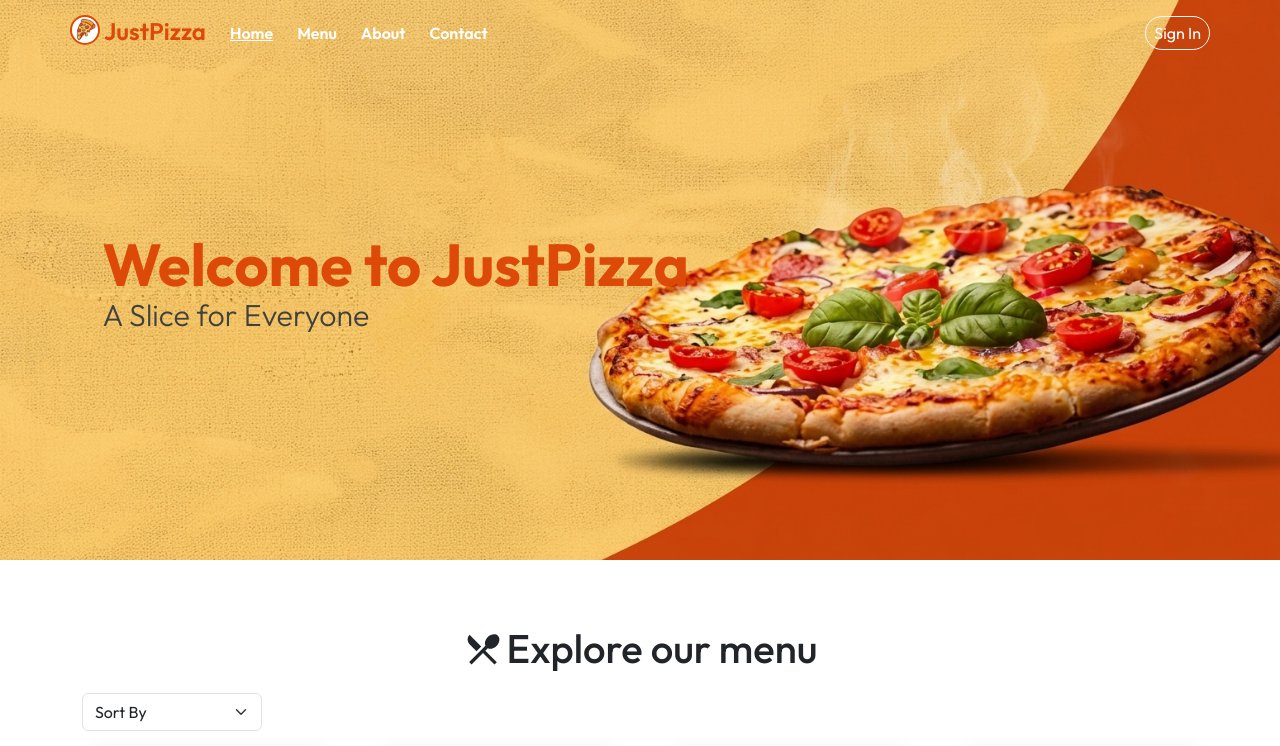
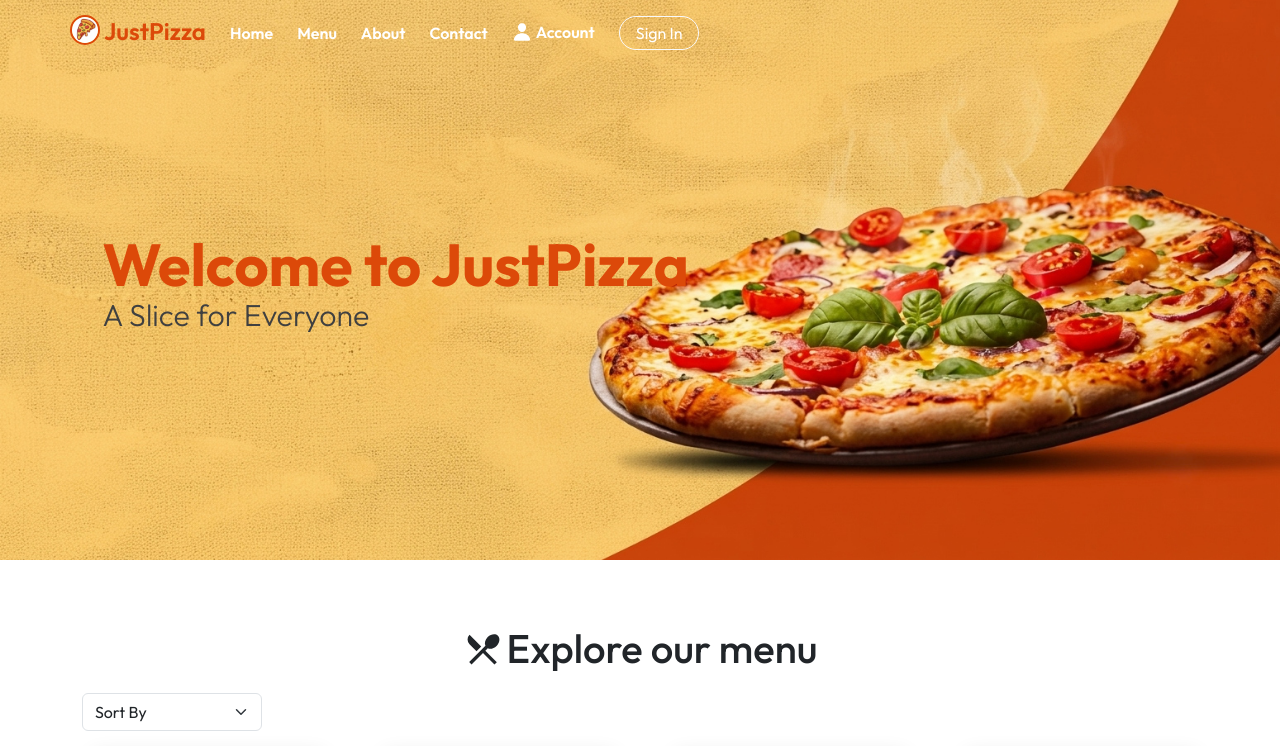
Before and after one commit to vaibhav-velhal/just-pizza-react, a React (Vite) app: page / in a window 1280 px wide. Shown: the top 746 px of the page. Built offline with nearby package versions, Linux system fonts and the light colour scheme; no server answers.

Commit message:
Navbar functionality updated based on the page and user module initialized

```diff
--- a/src/App.jsx
+++ b/src/App.jsx
@@ -2,12 +2,14 @@ import { Routes, Route } from "react-router-dom";
 import Login from "./pages/Login/Login";
 import Register from "./pages/Registration/Register";
 import Home from "./pages/Home/Home";
+import Account from "./pages/Account/Account";
 
 function App() {
   return (
     <>
       <Routes>
         <Route path="/" element={<Home />} />
+        <Route path="/account" element={<Account />} />
         <Route path="/login" element={<Login />} />
         <Route path="/register" element={<Register />} />
         <Route
--- a/src/components/Navbar/Navbar.css
+++ b/src/components/Navbar/Navbar.css
@@ -1,5 +1,9 @@
 .navbar {
     color: white;
+}
+
+#header, #menu, #about {
+    scroll-margin-top: 80px;
 }
 
 .dark-nav {
--- a/src/components/Navbar/Navbar.jsx
+++ b/src/components/Navbar/Navbar.jsx
@@ -1,34 +1,42 @@
-import { Link } from "react-scroll";
 import "./Navbar.css";
 import { useState, useEffect } from "react";
-import { useNavigate } from "react-router-dom";
+import { useLocation, useNavigate, NavLink } from "react-router-dom";
+import { IoPerson } from "react-icons/io5";
 
 function Navbar() {
     const token = JSON.parse(localStorage.getItem("token"));
 
     const [sticky, setSticky] = useState(false);
     const navigate = useNavigate();
+    const location = useLocation();
+
+    const isHomePage = location.pathname === "/";
 
     const handleLogout = () => {
         const confirmLogout = window.confirm("Are you sure you want to logout?");
 
         if(confirmLogout) {
             localStorage.removeItem("token");
-
             navigate("/");
         }
     };
 
     useEffect(() => {
-        window.addEventListener('scroll', ()=>{
-            window.scrollY > 100 ? setSticky(true) : setSticky(false);
-        })
-    }, [])
+        const handleScroll = () => {
+            setSticky(window.scrollY > 100);
+        };
+
+        window.addEventListener("scroll", handleScroll);
+
+        return () => {
+            window.removeEventListener("scroll", handleScroll);
+        };
+    }, []);
 
     return (
-        <nav className={`navbar navbar-expand-lg fixed-top ${sticky ? 'dark-nav' : ''}`}>
+        <nav className={`navbar navbar-expand-lg fixed-top ${sticky ? 'dark-nav' : ''} ${isHomePage ? '': 'dark-nav'}`}>
             <div className="container px-4 px-md-0">
-                <a href="/home" className="navbar-brand me-4 fs-4 fw-semibold">
+                <a href="/" className="navbar-brand me-4 fs-4 fw-semibold">
                     <img src="./logo.png" alt=""className="me-1 mb-2" style={{height: 30, width: 30}}/>JustPizza
                 </a>
                 <button className="navbar-toggler border-secondary border-opacity-75" type="button" data-bs-toggle="collapse" data-bs-target="#navbarNav">
@@ -36,37 +44,52 @@ function Navbar() {
                 </button>
 
                 <div className="collapse navbar-collapse" id="navbarNav">
-                    <ul className="navbar-nav gap-1 gap-md-4 m-2 m-lg-0">
+                    <ul className="navbar-nav align-items-center gap-1 gap-md-4 m-2 m-lg-0">
+                        {
+                            isHomePage ? (
+                            <>
                                 <li className="nav-item fw-semibold">
-                            <Link
-                                to="header" smooth={true} offset={0} duration={200} spy={true} activeClass="active"
-                            >Home</Link>
+                                    <a href="#header">Home</a>
                                 </li>
                                 <li className="nav-item fw-semibold">
-                            <Link
-                                to="menu" smooth={true} offset={-70} duration={200} spy={true} activeClass="active"
-                            >Menu</Link>
+                                    <a href="#menu">Menu</a>
                                 </li>
                                 <li className="nav-item fw-semibold">
-                            <Link
-                                to="about" smooth={true} offset={-70} duration={200} spy={true} activeClass="active"
-                            >About</Link>
+                                    <a href="#about">About</a>
                                 </li>
                                 <li className="nav-item fw-semibold">
-                            <Link
-                                to="footer" smooth={true} offset={-60} duration={200} spy={true} activeClass="active"
-                            >Contact</Link>
+                                    <a href="#footer">Contact</a>
+                                </li>
+                                <li className="nav-item fw-semibold">
+                                    <NavLink to="/account">
+                                            <IoPerson className="fs-5 mb-1 me-1" />Account
+                                    </NavLink>
+                                </li>
+                            </>
+                            ) : (
+                                <>
+                                    <li className="nav-item fw-semibold">
+                                        <NavLink to="/">Home</NavLink>
+                                    </li>
+                                    <li className="nav-item fw-semibold">
+                                        <NavLink to="/account">
+                                            <IoPerson className="fs-5 mb-1 me-1" />Account
+                                        </NavLink>
+                                    </li>
+                                </>
+                            )
+                        }
+                    </ul>
+                    <ul className="navbar-nav ms-lg-4">
+                        <li className="nav-item fw-semibold">
+                            {
+                                token ?
+                                    <button className="auth-btn btn btn-outline-light rounded-pill px-3 py-1" type="button" onClick={handleLogout}>Logout</button>
+                                :
+                                    <NavLink className="auth-btn btn btn-outline-light rounded-pill px-3 py-1" to="/login">Sign In</NavLink>
+                            }
                         </li>
                     </ul>
-                    {
-                        token ?
-                            <button className="btn btn-outline-light rounded-pill px-2 py-1 ms-lg-auto" onClick={handleLogout}>Logout</button>
-                        :
-                            <a
-                                className="btn btn-outline-light rounded-pill px-2 py-1 ms-lg-auto"
-                                href="/login"
-                            >Sign In</a>
-                    }
                 </div>
             </div>
         </nav>
--- /dev/null
+++ b/src/pages/Account/Account.jsx
@@ -0,0 +1,27 @@
+import Navbar from './../../components/Navbar/Navbar';
+import Footer from './../../components/Footer/Footer';
+import { IoPerson } from 'react-icons/io5';
+
+function Account() {
+
+
+
+    return(
+        <>
+            <header>
+                <Navbar />
+            </header>
+            <main>
+                <div className="container text-center p-3" style={{marginTop: "80px", minHeight : "100vh"}}>
+                    <h1 className='fs-3'><IoPerson className='mb-2' /> Profile</h1><hr />
+                    <div className="account-details">
+                        <p>Name: Guest</p>
+                    </div>
+                </div>
+            </main>
+            <Footer />
+        </>
+    )
+}
+
+export default Account;
--- a/src/pages/Home/Home.jsx
+++ b/src/pages/Home/Home.jsx
@@ -1,9 +1,6 @@
 import { Suspense, lazy } from 'react';
 import Navbar from './../../components/Navbar/Navbar';
 import Footer from './../../components/Footer/Footer';
-// import Header from './../../components/Header/Header';
-// import Menu from './../../components/Menu/Menu';
-// import About from './../../components/About/About';
 
 const Header = lazy(() => import("./../../components/Header/Header"));
 const Menu = lazy(() => import("./../../components/Menu/Menu"));
```
Also changed, not shown: src/services/user/user.api.js (added, +20 -0 lines). Lines whose indentation alone changed are shown as unchanged.
